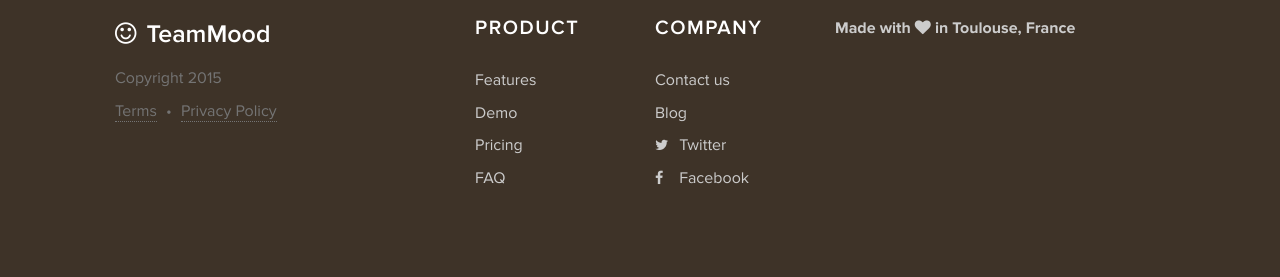
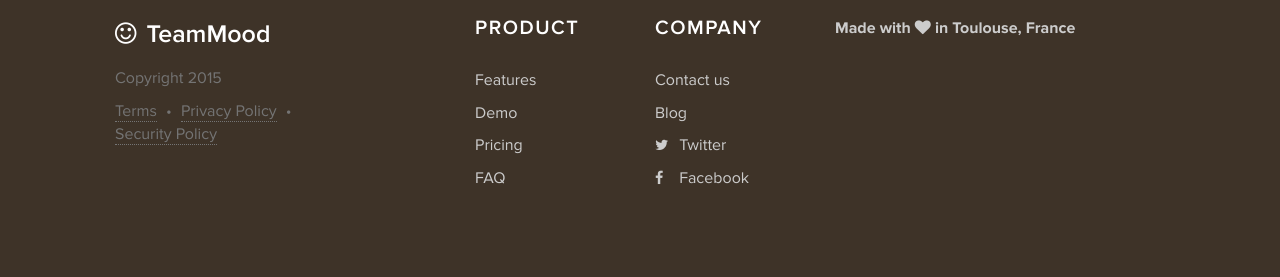
Before and after one commit to TeamMood/landing-page, a Jekyll site: the page built from index.html, in a window 1280 px wide. Shown: the part 2021-2298 px from the top of the page. Built offline with Jekyll 4.4.1, drawn with Linux system fonts in a browser that asks for light colours; nearby versions of some CDN libraries.

Commit message:
Security terms

```diff
--- a/_includes/footer.html
+++ b/_includes/footer.html
@@ -13,9 +13,13 @@
                 <span>
                     <a href="/terms-of-service">Terms</a>
                 </span>
-                    <span class="separator">•</span>
+                <span class="separator">•</span>
                 <span>
                     <a href="/privacy-policy">Privacy Policy</a>
+                </span>
+                <span class="separator">•</span>
+                <span>
+                    <a href="/security">Security Policy</a>
                 </span>
             </p>
         </div>
```
